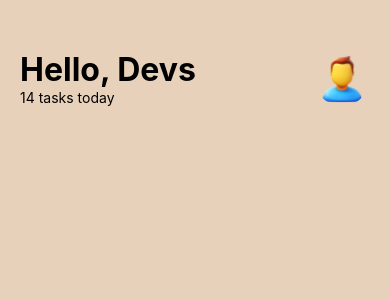
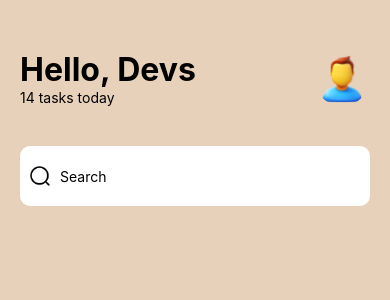
Before and after one commit to bakorx/rn-assignment3-11279787, a React Native app in the folder nativeapp/: screen / in a window 390 px wide. Shown: the top 300 px of the page. Built offline with nearby package versions, Linux system fonts and the light colour scheme.

Commit message:
added search bar

```diff
--- a/nativeapp/App.js
+++ b/nativeapp/App.js
@@ -1,9 +1,13 @@
 import { StatusBar } from 'expo-status-bar';
-import { StyleSheet, Text, View, Image } from 'react-native';
+import { StyleSheet, Text, View, Image, TextInput, TouchableOpacity } from 'react-native';
+import React, { useState } from 'react';
 
 export default function App() {
+  const [searchText, setSearchText] = useState('');
+
   return (
     <View style={styles.container}>
+      <StatusBar style="auto" />
       <View style={styles.headerRow}>
         <View>
           <Text style={styles.headerTitle}>Hello, Devs</Text>
@@ -14,7 +18,24 @@ export default function App() {
           style={styles.profileImage}
         />
       </View>
-      <StatusBar style="auto" />
+      <View style={styles.searchBar}>
+        <Image
+          source={require('./assets/icons/search.png')}
+          style={styles.searchIcon}
+        />
+        <TextInput
+          style={styles.input}
+          placeholder="Search"
+          value={searchText}
+          onChangeText={setSearchText}
+        />
+        <TouchableOpacity>
+          <Image
+            source={require('./assets/icons/slider.png')}
+            style={styles.filterIcon}
+          />
+        </TouchableOpacity>
+      </View>
     </View>
   );
 }
@@ -41,4 +62,27 @@ const styles = StyleSheet.create({
     height: 56,
     borderRadius: 28,
   },
+
+  searchBar: {
+    flexDirection: 'row',
+    alignItems: 'center',
+    backgroundColor: '#fff',
+    borderRadius: 10,
+    padding: 10,
+    marginTop: 20,
+  },
+  searchIcon: {
+    width: 20,
+    height: 20,
+    marginRight: 10,
+  },
+  input: {
+    flex: 1,
+    height: 40,
+  },
+  filterIcon: {
+    width: 20,
+    height: 20,
+    marginLeft: 10,
+  },
 });
```
